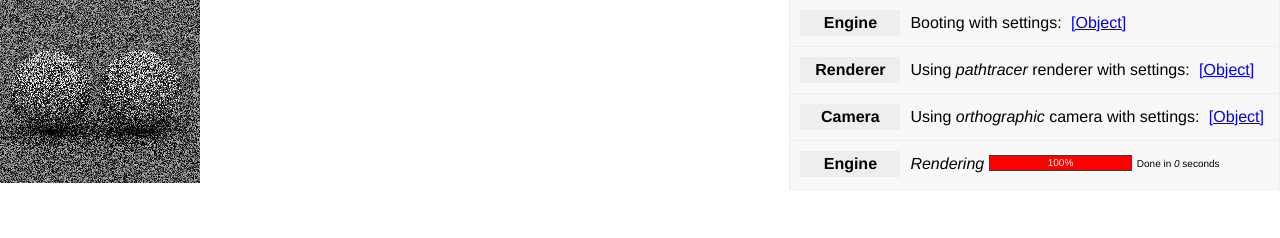
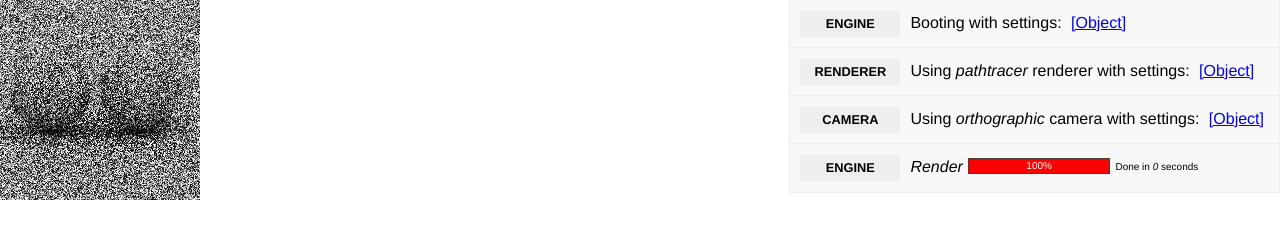
Before and after one commit to codefromhezad/Path, a plain HTML site: page index.html in a window 1280 px wide. Drawn offline with Linux system fonts and the light colour scheme.

Commit message:
Debug output fine tuning

```diff
--- a/css/path_debug.css
+++ b/css/path_debug.css
@@ -27,6 +27,8 @@
 	background: #eee;
 	margin-right: 10px;
 	text-align: center;
+	font-size: 0.8em;
+	text-transform: uppercase;
 }
 
 .__path_debug_object {
--- a/entities.js
+++ b/entities.js
@@ -55,7 +55,7 @@ Entity.sphere = function(position, radius) {
 Entity.plane = function(referencePoint, normal) {
 
 	this.referencePoint = referencePoint;
-	this.normal = normal;
+	this.normal = normal.toUnitVector();
 
 	this.intersect = function(ray) {
 		var denom = this.normal.dot(ray.direction);
--- a/index.html
+++ b/index.html
@@ -132,7 +132,7 @@
 						return;
 					}
 
-					Debug.as('engine').startProcess('Rendering');
+					Debug.as('engine').startProcess('Render');
 
 					var y = 0;
 					var that = this;
@@ -180,11 +180,11 @@
 			$( function() {
 				Engine.boot('preview-canvas');
 
-				Engine.setRenderer('pathtracer', {traceDepth: 16});
+				Engine.setRenderer('pathtracer', {traceDepth: 8});
 				Engine.setCamera('orthographic', {
 					position: $V([0, 1, -20]),
 					viewportWidth: 20,
-					viewportDistance: 10
+					viewportDistance: 20
 				});
 
 				Engine.objects.push(new Entity.sphere( $V([-5, 1, 10]), 4));
```
